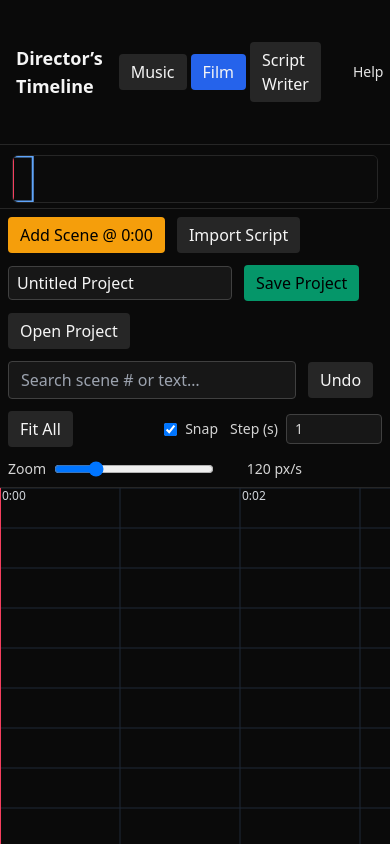
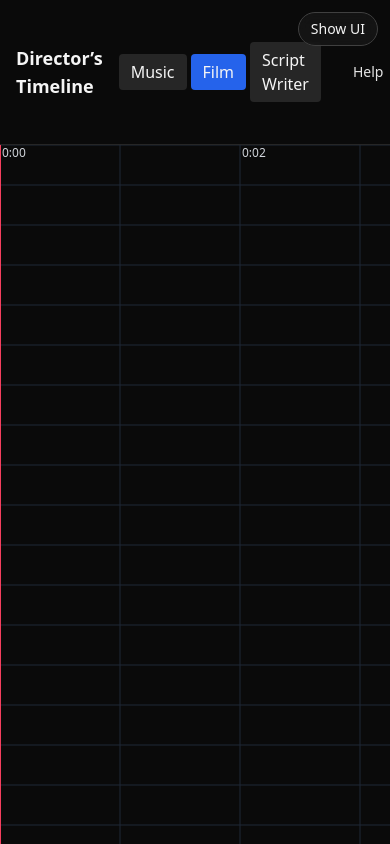
Before and after one commit to billymobilestar/directors-timeline, a Next.js app: page / in a window 390 px wide. Both pictures are taken after a click on the button "Film". Built offline with nearby package versions, Linux system fonts and the light colour scheme.

Commit message:
FilmTimelineCanvas: mobile hide/show UI, touch fixes, minimap touch, and polish

```diff
--- a/src/components/FilmTimelineCanvas.tsx
+++ b/src/components/FilmTimelineCanvas.tsx
@@ -289,6 +289,23 @@ const [cropModalSceneId, setCropModalSceneId] = useState<string | null>(null);
   // --- Search (scene number or free text) ---
   const [searchQ, setSearchQ] = useState('');
   const [searchOpen, setSearchOpen] = useState(false);
+
+  // Show/hide top chrome (minimap + toolbar)
+  const [chromeHidden, setChromeHidden] = useState(false);
+
+  // Default-hide on small screens or restore last choice
+  useEffect(() => {
+    if (typeof window !== 'undefined') {
+      const was = localStorage.getItem('dt:film:chromeHidden');
+      if (was === 'true' || (was === null && window.innerWidth < 768)) {
+        setChromeHidden(true);
+      }
+    }
+  }, []);
+
+  useEffect(() => {
+    try { localStorage.setItem('dt:film:chromeHidden', chromeHidden ? 'true' : 'false'); } catch {}
+  }, [chromeHidden]);
 
   function centerOnSceneId(id: string) {
     const s = scenes.find(x => x.id === id);
@@ -1612,7 +1629,7 @@ const [cropModalSceneId, setCropModalSceneId] = useState<string | null>(null);
     >
       {/* Minimap (TOP BAR — no wheel zoom/scroll) */}
       <div
-        className="h-16 border-b border-neutral-800 bg-neutral-950 flex items-center"
+        className={`border-b border-neutral-800 bg-neutral-950 flex items-center transition-[height,padding,margin,border] duration-200 ease-out ${chromeHidden ? 'h-0 overflow-hidden border-b-0' : 'h-16'}`}
         onWheel={(e) => { e.preventDefault(); e.stopPropagation(); }}
       >
         <canvas
@@ -1632,7 +1649,7 @@ const [cropModalSceneId, setCropModalSceneId] = useState<string | null>(null);
 
       {/* Toolbar (TOP BAR — no wheel zoom/scroll) */}
       <div
-        className="p-2 border-b border-neutral-800 flex items-center gap-3 flex-wrap"
+        className={`border-b border-neutral-800 flex items-center gap-3 flex-wrap transition-[height,padding,margin,border] duration-200 ease-out ${chromeHidden ? 'h-0 p-0 overflow-hidden border-b-0' : 'p-2'}`}
         onWheel={(e) => { e.preventDefault(); e.stopPropagation(); }}
       >
         <button className="px-3 py-1.5 rounded bg-amber-500 text-black hover:bg-amber-400" onClick={addScene}>
@@ -1838,10 +1855,19 @@ const [cropModalSceneId, setCropModalSceneId] = useState<string | null>(null);
         </label>
       </div>
 
+      {/* Floating UI toggle (mobile-first) */}
+      <button
+        onClick={() => setChromeHidden(v => !v)}
+        className="sm:hidden fixed right-3 top-3 z-50 px-3 py-1.5 rounded-full border border-neutral-700 bg-neutral-900/80 backdrop-blur hover:bg-neutral-800 text-sm"
+        title={chromeHidden ? 'Show controls' : 'Hide controls'}
+      >
+        {chromeHidden ? 'Show UI' : 'Hide UI'}
+      </button>
+
       {/* Search Results Panel */}
       {searchOpen && searchQ.trim() && (
         <div
-          className="border-b border-neutral-800 bg-neutral-950/95 backdrop-blur sticky top-[4rem] z-20"
+          className={`border-b border-neutral-800 bg-neutral-950/95 backdrop-blur sticky z-20 ${chromeHidden ? 'top-0' : 'top-[4rem]'}`}
           onWheel={(e) => { e.preventDefault(); e.stopPropagation(); }}
         >
           <div className="max-h-60 overflow-auto p-2 space-y-1">
```
